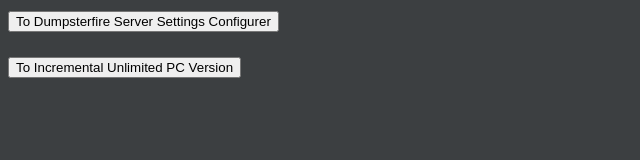
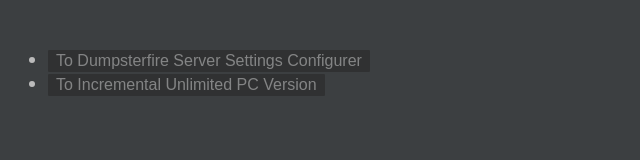
Before and after one commit to SWCreeperKing/mySite, a plain HTML site: page index.html in a window 1280 px wide. Shown: the whole page, without its empty margins (0-640 px from the left). Drawn offline with Linux system fonts and the light colour scheme.

Commit message:
Initial Commit

```diff
--- a/index.html
+++ b/index.html
@@ -6,11 +6,14 @@
     <link rel="stylesheet" href="colors.css">
 </head>
 <body>
-<form action="botConfig.html">
-    <input type="submit" value="To Dumpsterfire Server Settings Configurer">
-</form><br>
-<form action="iu-pcVer.html">
-    <input type="submit" value="To Incremental Unlimited PC Version">
-</form><br>
+<br>
+<ul>
+    <li>
+        <button onclick="window.location.href='./botConfig.html'">To Dumpsterfire Server Settings Configurer</button>
+    </li>
+    <li>
+        <button onclick="window.location.href='./iu-pcVer.html'">To Incremental Unlimited PC Version</button>
+    </li>
+</ul>
 </body>
 </html>
```
Also changed, not shown: botConfig.html (+1 -4 lines), iu-pcVer.html (+3 -7 lines).
